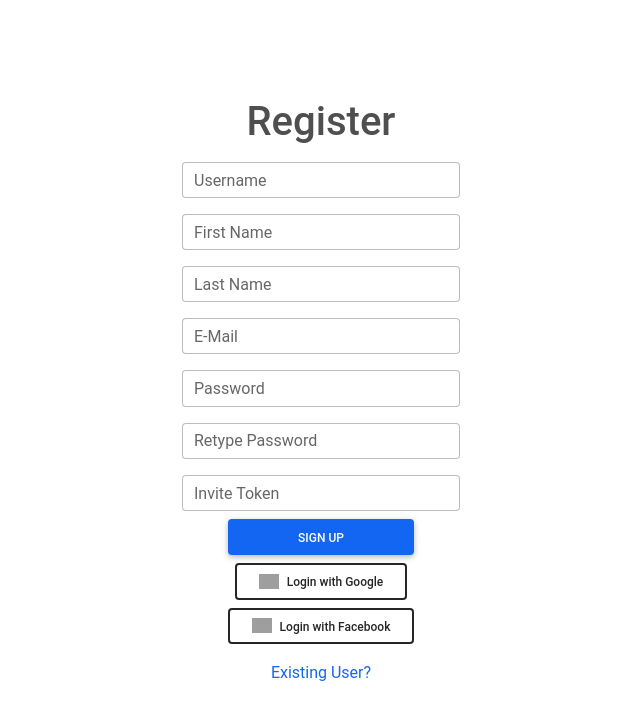
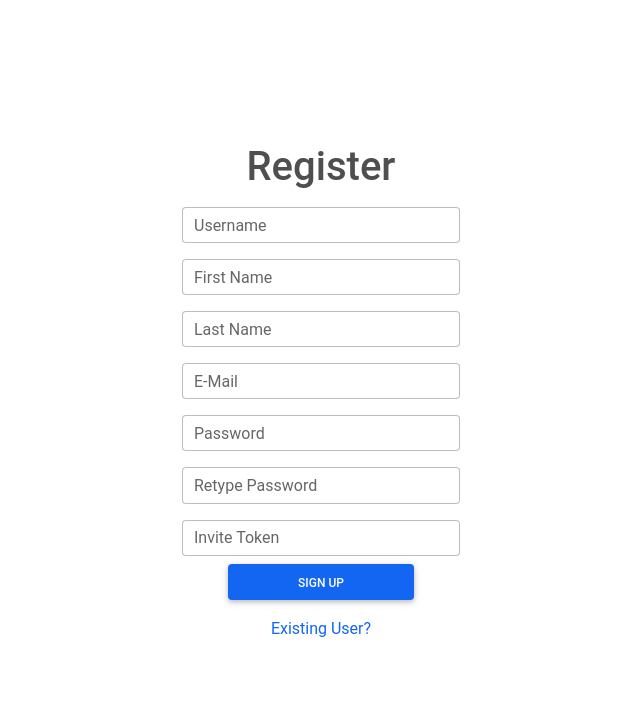
Before and after one commit to Trebuchet-ltd/prototype, a Django app: page /signup/ in a window 1280 px wide. Shown: the top 720 px of the page, without its empty margins (319-959 px from the left). Run offline with Django 3.2, Linux system fonts and the light colour scheme; some libraries are stand-ins or nearby versions; grey boxes are pictures that could not be loaded.

Commit message:
fixing images

```diff
--- a/static/index.css
+++ b/static/index.css
@@ -267,7 +267,7 @@ body {
     font-family: 'Lato', sans-serif;
     font-size: 12px;
     text-transform: uppercase;
-    color: #8c8c8c;
+    color: black;
 }
 
 .a-size {
--- a/static/index.js
+++ b/static/index.js
@@ -76,7 +76,8 @@ $.ajax({
     dataType: "json",
     encode: true,
 
-    success: function (data) {
+    success: function (body) {
+        let data = body.results
         let row_variable = document.createElement("div");
         row_variable.setAttribute("class", "row");
 
--- a/templates/display_product.html
+++ b/templates/display_product.html
@@ -18,7 +18,7 @@
                 </div>
                 <div>
                     <span class="bold h3 text-success">{{ products.price }}</span> <span
-                        class="text-secondary">Rs/Kg</span>
+                        class="text-secondary">Rs</span>
                 </div>
                 <div>
                     {{ products.description }}
@@ -43,7 +43,7 @@
                             <div class="carousel-inner">
                                 {% for image in products.images.all %}
                                     <div class="carousel-item {% firstof forloop.counter0 'active' %}">
-                                        <div style="background-image: url('/media/{{ image.mainimage }}')"
+                                        <div style="background-image: url('/media/{{ image.mainimage }}');    background-position: center;"
                                              class="d-block product__photo"></div>
                                     </div>
                                 {% endfor %}
--- a/templates/signup.html
+++ b/templates/signup.html
@@ -2,7 +2,7 @@
 
 {% extends "root.html" %}
 {% block title %}
-    Register - Needmedi.com
+    Register - Vikkis.in
 {% endblock %}
 {% block form %}
     <div class="d-flex container flex-column  neumorphic_form p-4 align-items-center  col-md-6 col-lg-4">
@@ -54,24 +54,24 @@
                 <input name="next" value="{{ request.GET.next }}" hidden>
             </label>
             <button class="btn w-50 input-right input-left btn-primary blue-gradient">Sign Up</button>
-            <div class="col-sm mt-2">
-                <a class="btn btn-outline-dark input-right input-left"
-                   href="https://accounts.google.com/o/oauth2/v2/auth?scope=https%3A//www.googleapis.com/auth/userinfo.profile%20https%3A//www.googleapis.com/auth/userinfo.email&include_granted_scopes=true&response_type=code&state={{ request.META.QUERY_STRING|urlencode }}&redirect_uri={{ redirect_uri }}&client_id={{ GOOGLE_CLIENT_ID }}"
-                   role="button" style="text-transform:none">
-                    <img width="20px" style="margin-bottom:3px; margin-right:5px" alt="Google sign-in"
-                         src="https://upload.wikimedia.org/wikipedia/commons/thumb/5/53/Google_%22G%22_Logo.svg/512px-Google_%22G%22_Logo.svg.png"/>
-                    Login with Google
-                </a>
-            </div>
-            <div class="col-sm mt-2">
-                <a class="btn btn-outline-dark input-right input-left"
-                   href="https://www.facebook.com/v11.0/dialog/oauth?state={{ request.META.QUERY_STRING|urlencode }}&redirect_uri={{ facebook_redirect_uri }}&client_id={{ FACEBOOK_CLIENT_ID }}"
-                   role="button" style="text-transform:none">
-                    <img width="20px" style="margin-bottom:3px; margin-right:5px" alt="Facebook sign-in"
-                         src="https://image.flaticon.com/icons/png/512/124/124010.png"/>
-                    Login with Facebook
-                </a>
-            </div>
+{#            <div class="col-sm mt-2">#}
+{#                <a class="btn btn-outline-dark input-right input-left"#}
+{#                   href="https://accounts.google.com/o/oauth2/v2/auth?scope=https%3A//www.googleapis.com/auth/userinfo.profile%20https%3A//www.googleapis.com/auth/userinfo.email&include_granted_scopes=true&response_type=code&state={{ request.META.QUERY_STRING|urlencode }}&redirect_uri={{ redirect_uri }}&client_id={{ GOOGLE_CLIENT_ID }}"#}
+{#                   role="button" style="text-transform:none">#}
+{#                    <img width="20px" style="margin-bottom:3px; margin-right:5px" alt="Google sign-in"#}
+{#                         src="https://upload.wikimedia.org/wikipedia/commons/thumb/5/53/Google_%22G%22_Logo.svg/512px-Google_%22G%22_Logo.svg.png"/>#}
+{#                    Login with Google#}
+{#                </a>#}
+{#            </div>#}
+{#            <div class="col-sm mt-2">#}
+{#                <a class="btn btn-outline-dark input-right input-left"#}
+{#                   href="https://www.facebook.com/v11.0/dialog/oauth?state={{ request.META.QUERY_STRING|urlencode }}&redirect_uri={{ facebook_redirect_uri }}&client_id={{ FACEBOOK_CLIENT_ID }}"#}
+{#                   role="button" style="text-transform:none">#}
+{#                    <img width="20px" style="margin-bottom:3px; margin-right:5px" alt="Facebook sign-in"#}
+{#                         src="https://image.flaticon.com/icons/png/512/124/124010.png"/>#}
+{#                    Login with Facebook#}
+{#                </a>#}
+{#            </div>#}
             <p class="mt-3"><a href="/login?{{ request.META.QUERY_STRING }}">Existing User?</a>
         </form>
     </div>
```
Also changed, not shown: templates/login.html (+19 -19 lines).
